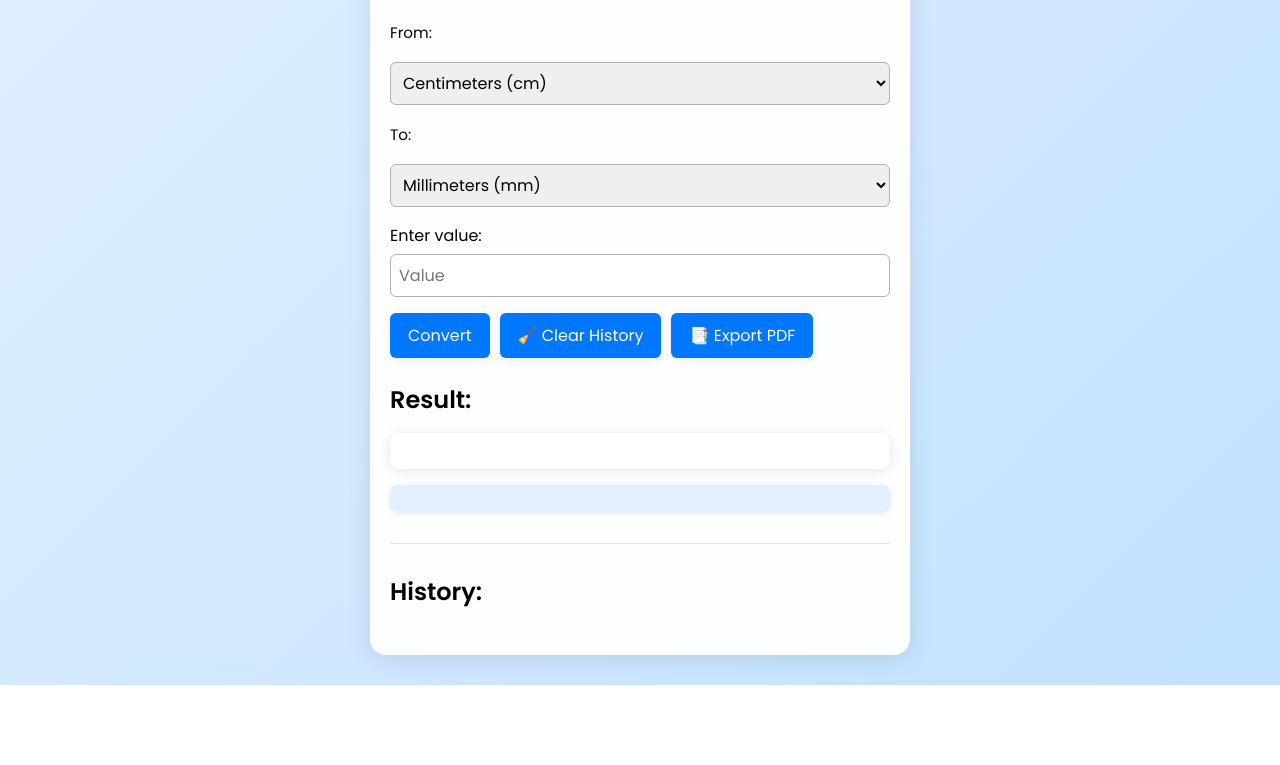
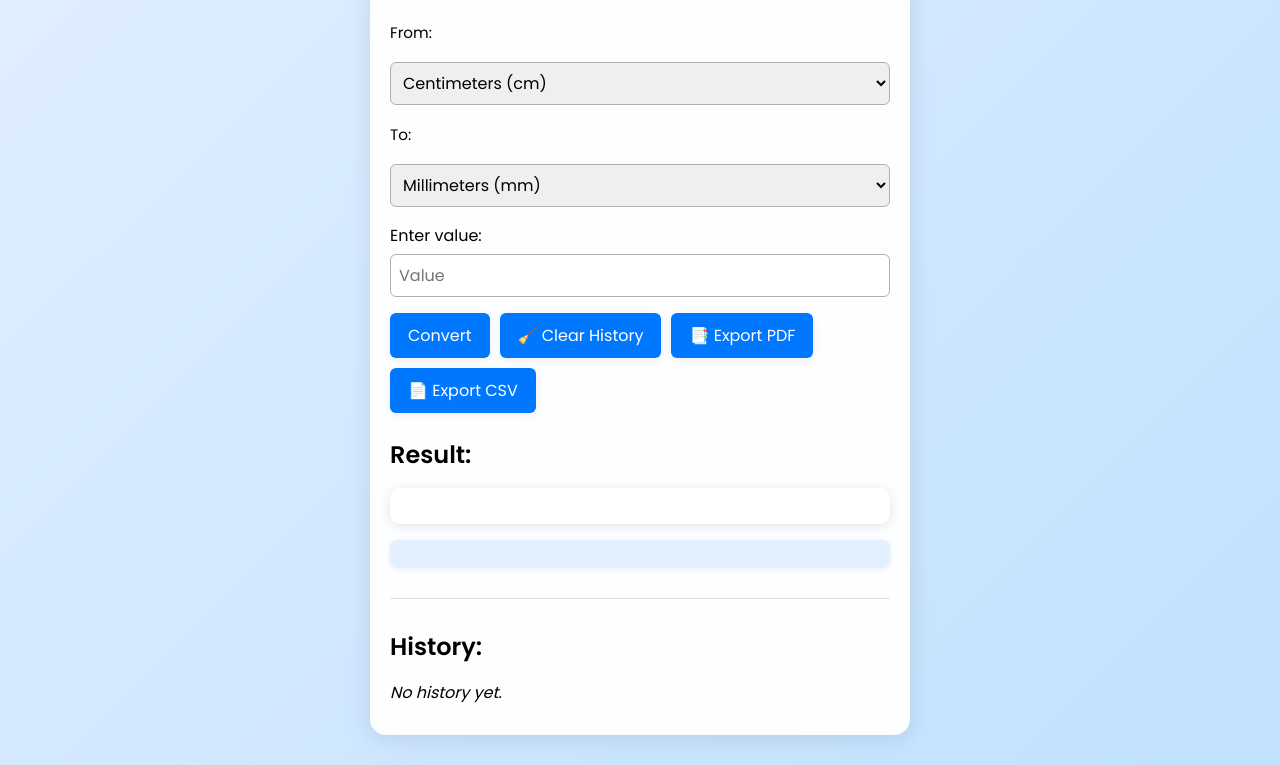
Before and after one commit to Kazuma23132/projeto-converso-, a plain HTML site: page index.html in a window 1280 px wide. Shown: the part 258-1023 px from the top of the page. Before the commit the page ends 943 px from the top, so only its background shows below. Drawn offline with nearby package versions, Linux system fonts and the light colour scheme.

Commit message:
Update index.html

```diff
--- a/index.html
+++ b/index.html
@@ -7,6 +7,7 @@
     <!-- Google Fonts: Poppins -->
     <link href="https://fonts.googleapis.com/css2?family=Poppins:wght@400;600&display=swap" rel="stylesheet">
     <link rel="stylesheet" href="styles.css">
+    <link rel="icon" href="favicon.ico">
 </head>
 <body>
     <button id="darkModeToggle" title="Toggle Dark Mode">🌙</button>
@@ -50,6 +51,7 @@
                 <button id="convertButton">Convert</button>
                 <button id="clearButton" title="Clear History">🧹 Clear History</button>
                 <button id="exportPDFButton" title="Export PDF">📑 Export PDF</button>
+                <button id="exportButton" title="Export CSV">📄 Export CSV</button>
             </div>
         </div>
         <div class="result-section">
```
